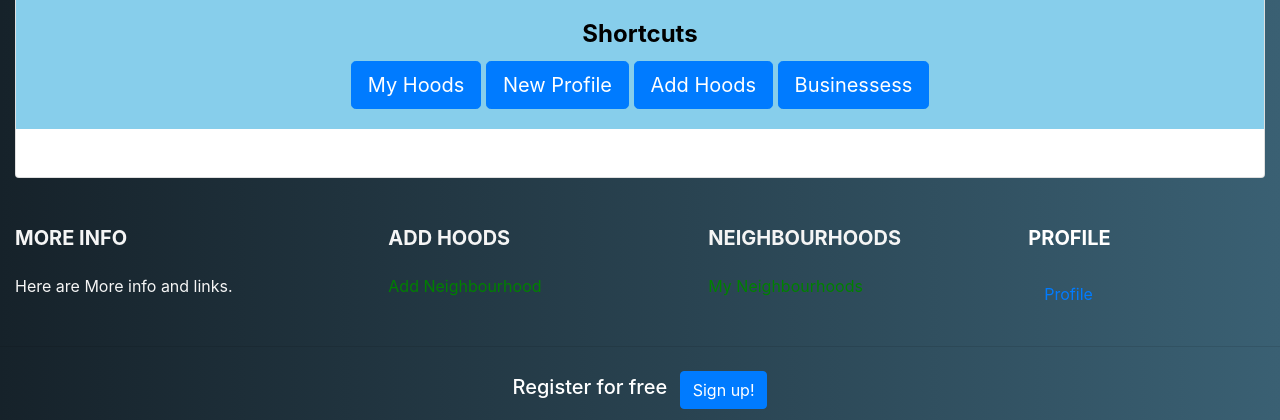
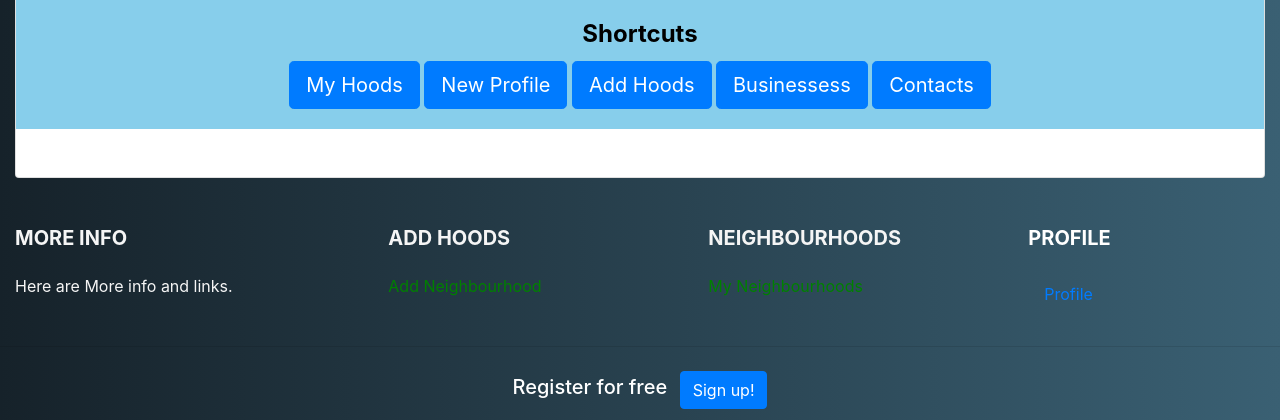
Before and after one commit to FrancisSakwa89/Neighbourhood, a Django app: page / in a window 1280 px wide. Shown: the part 1063-1483 px from the top of the page. Run offline with Django 3.2, Linux system fonts and the light colour scheme; a user stored in the database is signed in; data comes from the database, SQL or seed files in the repository; some libraries are stand-ins or nearby versions.

Commit message:
added a url to navigate thru in the browser for contacts model class

```diff
--- a/Neigh/templates/index.html
+++ b/Neigh/templates/index.html
@@ -55,6 +55,7 @@
                         <a href="{% url 'newprofile' %}" class="btn btn-primary btn-lg">New Profile</a>
                         <a href="{% url 'newneighbourhood' %}" class="btn btn-primary btn-lg">Add Hoods</a>
                         <a href="{% url 'business' %}" class="btn btn-primary btn-lg">Businessess</a>
+                        <a href="{% url 'contacts' %}" class="btn btn-primary btn-lg">Contacts</a>
 
 
                 </div>
--- a/Neigh/templates/navbar.html
+++ b/Neigh/templates/navbar.html
@@ -19,7 +19,7 @@
         <li><a class="nav-link" href="{% url 'newneighbourhood' %}">Add Neighbourhood</a></li>
         <li><a class="nav-link" href="{% url 'profile' profile.id %}">Profile</a></li>
         <li><a class="nav-link" href="{% url 'newprofile' %}">Add Profile</a></li>
-        <li><a class="nav-link" href="{% url 'contact' %}">Contacts</a></li>
+        <li><a class="nav-link" href="{% url 'contacts' %}">Contacts</a></li>
         <li><a class="nav-link" href="{% url 'subscribe' %}">Subscribe</a></li>
         <li><a class="nav-link" href="{% url 'newbusiness' %}">Add Biz</a></li>
         <li><a class="nav-link" href="{% url 'myneighbourhood' %}">My Neighbourhoods</a></li>
```
